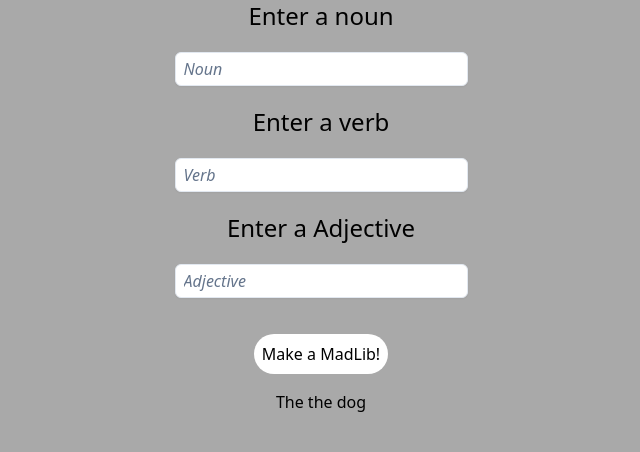
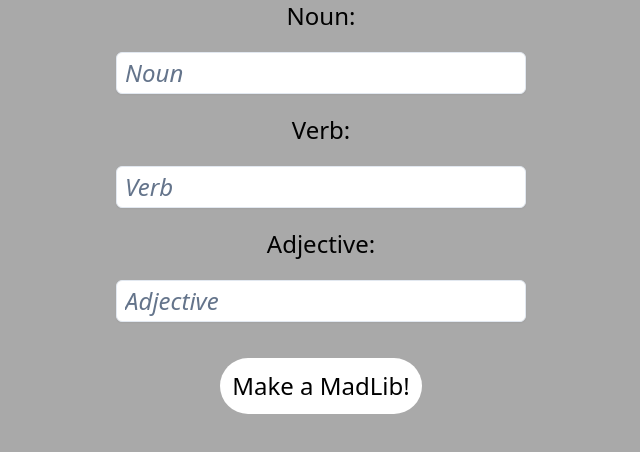
Before and after one commit to Ozz760/MadLibTs, a React (Create React App) app: page / in a window 1280 px wide. Shown: the top 452 px of the page, without its empty margins (319-959 px from the left). Built offline with nearby package versions, Linux system fonts and the light colour scheme.

Commit message:
Able to display the madlib story

```diff
--- a/src/components/InputField.tsx
+++ b/src/components/InputField.tsx
@@ -5,10 +5,14 @@ const InputField: React.FC = () => {
   const [noun, setNoun] = useState<string>("");
   const [verb, setVerb] = useState<string>("");
   const [adjective, setAdjective] = useState<string>("");
-  const [arrayWords, setArrayWords] = useState<string[]>([]);
+  const [story, setStory] = useState<string>("");
 
   const handleFormSubmit = (e: React.FormEvent<HTMLFormElement>): void => {
     e.preventDefault();
+
+    // Display story.
+    const story = `The ${noun} ${verb} the ${adjective} dog.`;
+    setStory(story);
 
     setNoun("");
     setVerb("");
@@ -17,8 +21,8 @@ const InputField: React.FC = () => {
 
   return (
     <div className="flex flex-col items-center justify-center">
-      <h1 className="text-2xl">Enter a noun</h1>
-      <div className=" flex flex-col items-center justify-center">
+      <label className=" flex flex-col items-center justify-center text-2xl">
+        Noun:
         <input
           className="placeholder:italic placeholder:text-slate-500 border border-slate-200 rounded-md pl-2 pr-3 bg-white m-5 w-full p-1 block shadow-sm focus:outline-none focus:border-black"
           type="text"
@@ -27,9 +31,9 @@ const InputField: React.FC = () => {
           value={noun}
           onChange={(e) => setNoun(e.target.value)}
         ></input>
-      </div>
-      <div className="flex flex-col items-center justify-center">
-        <h1 className="text-2xl">Enter a verb</h1>
+      </label>
+      <label className="flex flex-col items-center justify-center text-2xl">
+        Verb:
         <input
           className=" placeholder:italic placeholder:text-slate-500 border border-slate-200 rounded-md pl-2 pr-3 bg-white m-5 w-full p-1 block shadow-sm focus:outline-none focus:border-black"
           type="text"
@@ -38,9 +42,9 @@ const InputField: React.FC = () => {
           value={verb}
           onChange={(e) => setVerb(e.target.value)}
         ></input>
-      </div>
-      <div className="flex flex-col items-center justify-center">
-        <h1 className="text-2xl">Enter a Adjective</h1>
+      </label>
+      <label className="flex flex-col items-center justify-center text-2xl">
+        Adjective:
         <input
           className="placeholder:italic placeholder:text-slate-500 border border-slate-200 rounded-md pl-2 pr-3 bg-white m-5 w-full p-1 block shadow-sm focus:outline-none focus:border-black"
           type="text"
@@ -49,16 +53,9 @@ const InputField: React.FC = () => {
           value={adjective}
           onChange={(e) => setAdjective(e.target.value)}
         ></input>
-      </div>
+      </label>
       {/* View to see values */}
-      <MadLibStory
-        noun={noun}
-        verb={verb}
-        adjective={adjective}
-        handleFormSubmit={handleFormSubmit}
-        arrayWords={arrayWords}
-        setArrayWords={setArrayWords}
-      />
+      <MadLibStory handleFormSubmit={handleFormSubmit} story={story} />
     </div>
   );
 };
--- a/src/components/MadLibStory.tsx
+++ b/src/components/MadLibStory.tsx
@@ -1,33 +1,21 @@
 import React from "react";
 
 interface MadLibStoryProps {
-  noun: string;
-  verb: string;
-  adjective: string;
   handleFormSubmit: (e: React.FormEvent<HTMLFormElement>) => void;
-  arrayWords: string[];
-  setArrayWords: React.Dispatch<React.SetStateAction<string[]>>;
+  story: string;
 }
 
-const makeMadLib = (noun: string, verb: string, adjective: string) => {
-  return `The ${noun} ${verb} the ${adjective} dog`;
-};
-
 const MadLibStory: React.FC<MadLibStoryProps> = ({
-  noun,
-  verb,
-  adjective,
   handleFormSubmit,
-  arrayWords,
-  setArrayWords,
+  story,
 }) => {
   return (
     <form onSubmit={handleFormSubmit}>
-      <div className="flex flex-col justify-center items-center m-4">
-        <button className="bg-white rounded-full p-2" type="submit">
+      <div className="flex flex-col justify-center items-center m-4 text-2xl">
+        <button className="bg-white rounded-full p-3" type="submit">
           Make a MadLib!
         </button>
-        <div className="m-4">{makeMadLib(noun, verb, adjective)}</div>
+        <div className="m-4">{story}</div>
       </div>
     </form>
   );
```
